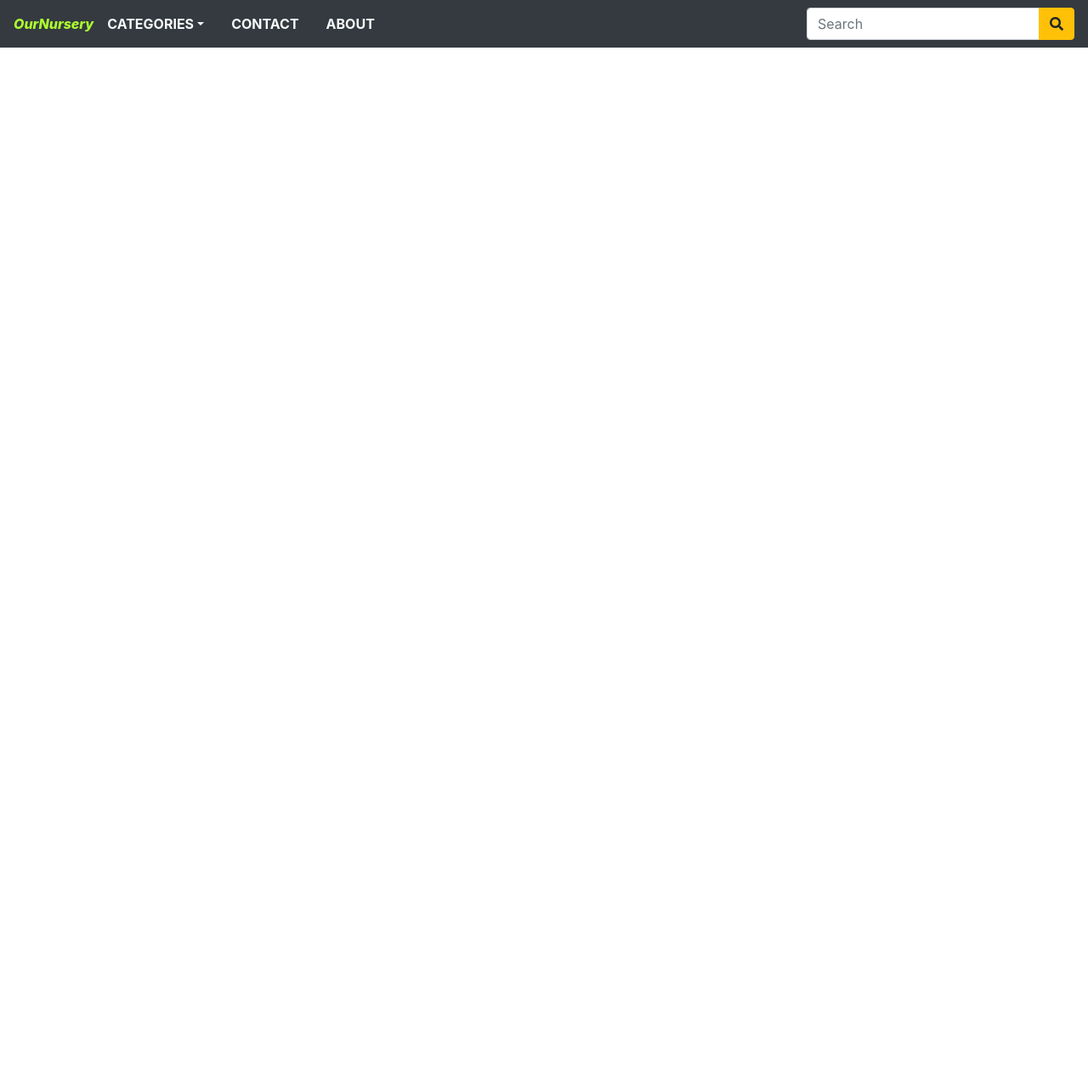
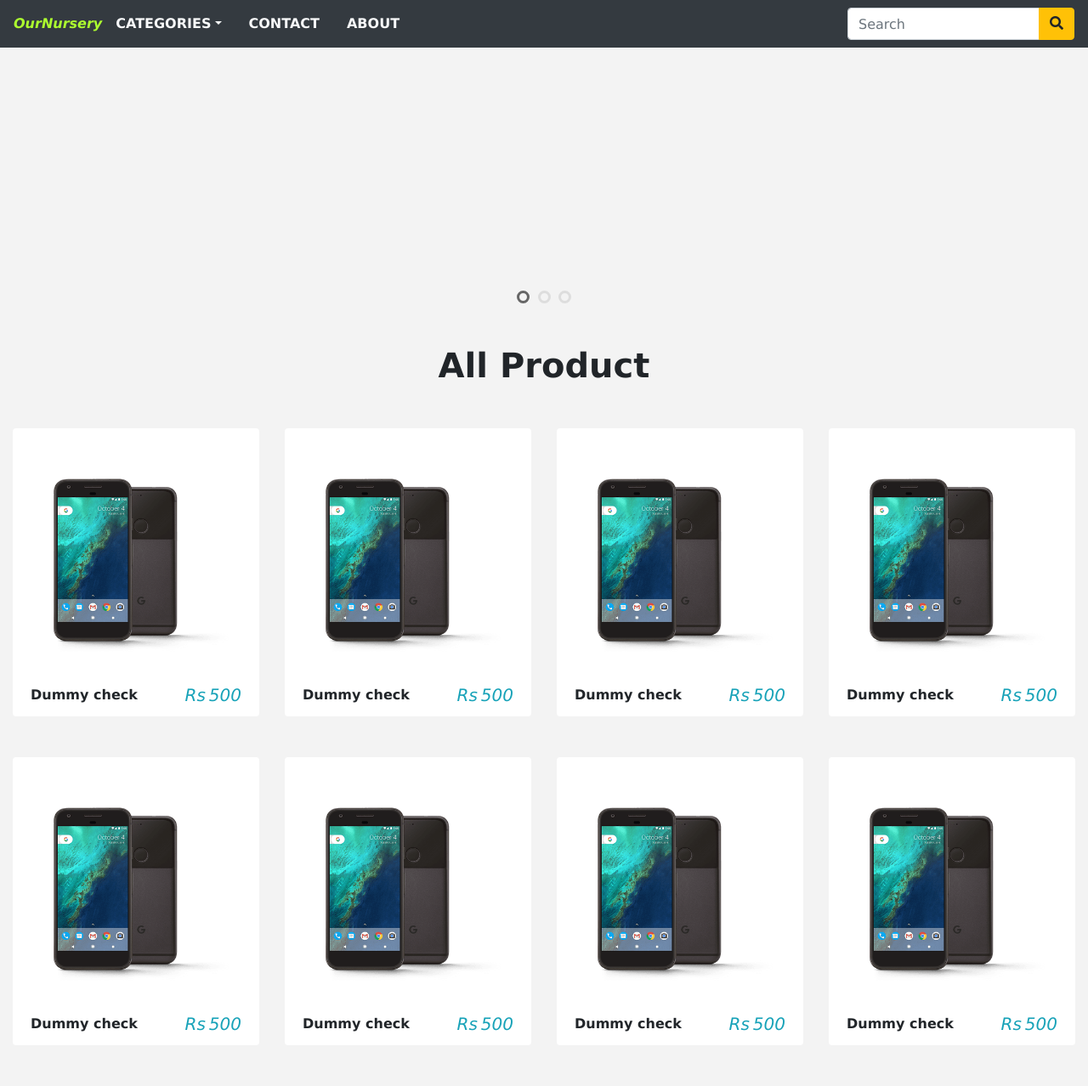
Before and after one commit to rutvikpande/Online-Nursery-Store, a Django app: page / in a window 1280 px wide. Shown: the whole page at 85% size. Before the commit the page ends 56 px from the top, so only its background shows below. Run offline with Django 4.2, Linux system fonts and the light colour scheme; some libraries are stand-ins or nearby versions.

Commit message:
Designed Home Page layout and work on product description rendering

```diff
--- /dev/null
+++ b/ons/store/static/css/base.css
@@ -0,0 +1,21 @@
+body {
+    background: #f3f3f3;
+  }
+
+  .product_title {
+    font-size: 20px;
+    text-transform: uppercase;
+    letter-spacing: .2em;
+    padding-top: 15px;
+    padding-bottom: 10px;
+  }
+
+  .product_text {
+    padding-right: 20px;
+  }
+
+  .product_description {
+    font-size: 16px;
+    text-transform: uppercase;
+    letter-spacing: .2em;
+  }
--- /dev/null
+++ b/ons/store/static/css/slide.css
@@ -0,0 +1,89 @@
+
+*
+{
+box-sizing: border-box;
+}
+body
+{
+font-family: Verdana, sans-serif;
+}
+
+.image-sliderfade
+{
+display: none;
+}
+
+img
+{
+vertical-align: middle;
+}
+
+/* Slideshow container */
+.container
+{
+max-width: 100%;
+position: relative;
+margin: auto;
+padding-top: 10px;
+}
+
+/* Caption text */
+.text
+{
+color: #f2f2f2;
+font-size: 15px;
+padding: 20px 15px;
+position: absolute;
+right: 10px;
+bottom: 10px;
+width: 40%;
+background: rgba(0, 0, 0, .7);
+text-align: left;
+}
+
+/* The dots/bullets/indicators */
+.dot
+{
+height: 15px;
+width: 15px;
+margin: 0 2px;
+background-color: transparent;
+border-color: #ddd;
+border-width: 5 px;
+border-style: solid;
+border-radius: 50%;
+display: inline-block;
+transition: border-color 0.6s ease;
+}
+
+.active
+{
+border-color: #666;
+}
+
+/* Animation */
+.fade
+{
+-webkit-animation-name: fade-image;
+-webkit-animation-duration: 1.5s;
+animation-name: fade-image;
+animation-duration: 1.5s;
+}
+
+@-webkit-keyframes fade-image
+{
+from {opacity: .4}
+to {opacity: 1}
+}
+
+@keyframes fade-image
+{
+from {opacity: .4}
+to {opacity: 1}
+}
+
+/* On smaller screens, decrease text size */
+@media only screen and (max-width: 300px)
+{
+.text {font-size: 11px}
+}
--- /dev/null
+++ b/ons/store/static/js/slide.js
@@ -0,0 +1,39 @@
+var slideIndex = 0;
+showSlides(); // call showslide method
+
+function showSlides()
+{
+	var i;
+
+	// get the array of divs' with classname image-sliderfade
+	var slides = document.getElementsByClassName("image-sliderfade");
+
+	// get the array of divs' with classname dot
+	var dots = document.getElementsByClassName("dot");
+
+	for (i = 0; i < slides.length; i++) {
+		// initially set the display to
+		// none for every image.
+		slides[i].style.display = "none";
+	}
+
+	// increase by 1, Global variable
+	slideIndex++;
+
+	// check for boundary
+	if (slideIndex > slides.length)
+	{
+		slideIndex = 1;
+	}
+
+	for (i = 0; i < dots.length; i++) {
+		dots[i].className = dots[i].className.
+							replace(" active", "");
+	}
+
+	slides[slideIndex - 1].style.display = "block";
+	dots[slideIndex - 1].className += " active";
+
+	// Change image every 2 seconds
+	setTimeout(showSlides, 2000);
+}
--- a/ons/store/templates/base.html
+++ b/ons/store/templates/base.html
@@ -1,3 +1,4 @@
+{% load static %}
 <!doctype html>
 <html lang="en">
   <head>
@@ -9,49 +10,23 @@
 
 <link rel="stylesheet" href="https://stackpath.bootstrapcdn.com/bootstrap/4.3.1/css/bootstrap.min.css" integrity="sha384-ggOyR0iXCbMQv3Xipma34MD+dH/1fQ784/j6cY/iJTQUOhcWr7x9JvoRxT2MZw1T" crossorigin="anonymous">
 <link rel="stylesheet" href="https://use.fontawesome.com/releases/v5.8.1/css/all.css" integrity="sha384-50oBUHEmvpQ+1lW4y57PTFmhCaXp0ML5d60M1M7uH2+nqUivzIebhndOJK28anvf" crossorigin="anonymous">
-    <title>{% block title %} {% endblock %}</title>
+<link rel="stylesheet" href="{% static 'css/base.css' %}">
+<title>{% block title %} {% endblock %}</title>
   </head>
   <body>
-<!-- <header>
-    <a href="{% url 'home' %}">Home</a> |
-    <a href="{% url 'about' %}">About</a>
-</header> -->
 
-<nav class="navbar navbar-expand-md navbar-light bg-dark">
-  <a href="/" style="color:greenyellow;font-weight: 800"><i>OurNursery</i></a>
-  <button type="buton" class="navbar-toggler bg-light" data-toggle="collapse" data-target="#nav" name="button"><span class="navbar-toggler-icon"></span></button>
-  <div class="collapse navbar-collapse justify-content-between" id="nav">
-  <ul class="navbar-nav">
-    <li class="nav-item dropdown"><a class="nav-link text-light text-uppercase font-weight-bold px-3 dropdown-toggle" href="" data-toggle="dropdown">Categories</a>
-      <div class="dropdown-menu">
-        <a class="dropdowm-item" href ="">Category 1</a><br>
-        <a class="dropdowm-item" href ="">Category 2</a><br>
-        <a class="dropdowm-item" href ="">Category 3</a><br>
-        <a class="dropdowm-item" href ="">Category 4</a><br>
-        <a class="dropdowm-item" href ="">Category 5</a><br>
-      </div>
-    </li>
-    <li class="nav-item"><a class="nav-link text-light text-uppercase font-weight-bold px-3" href="">Contact</a></li>
-    <li class="nav-item"><a class="nav-link text-light text-uppercase font-weight-bold px-3" href="">About</a></li>
-  </ul>
+ {% include 'navbar.html' %}
+ {% block content %}
 
-  <form class="form-inline ml-3">
-    <div class="input-group">
-      <input type="text" class="form-control" placeholder="Search">
-      <div class="input-group-append">
-        <button type="button" class="btn btn-warning" name="button"><i class="fas fa-search"></i></button>
-      </div>
-    </div>
-  </form>
-</nav>
- <!-- {% block content %}
+{% endblock %}
 
-{% endblock %} -->
+{% include 'footer.html' %}
 
 <!-- Optional JavaScript -->
     <!-- jQuery first, then Popper.js, then Bootstrap JS -->
     <script src="https://code.jquery.com/jquery-3.3.1.slim.min.js" integrity="sha384-q8i/X+965DzO0rT7abK41JStQIAqVgRVzpbzo5smXKp4YfRvH+8abtTE1Pi6jizo" crossorigin="anonymous"></script>
     <script src="https://cdnjs.cloudflare.com/ajax/libs/popper.js/1.14.7/umd/popper.min.js" integrity="sha384-UO2eT0CpHqdSJQ6hJty5KVphtPhzWj9WO1clHTMGa3JDZwrnQq4sF86dIHNDz0W1" crossorigin="anonymous"></script>
     <script src="https://stackpath.bootstrapcdn.com/bootstrap/4.3.1/js/bootstrap.min.js" integrity="sha384-JjSmVgyd0p3pXB1rRibZUAYoIIy6OrQ6VrjIEaFf/nJGzIxFDsf4x0xIM+B07jRM" crossorigin="anonymous"></script>
+
   </body>
 </html>
--- a/ons/store/templates/home.html
+++ b/ons/store/templates/home.html
@@ -1,7 +1,76 @@
 {% extends 'base.html' %}
+{% load static %}
 {% block title %}
 Home
 {% endblock %}
 {% block content %}
-<h1>Home page</h1>
+<!-- Slideshow container -->
+<link rel="stylesheet" href="{% static 'css/slide.css' %}"  >
+
+
+    <!--HTML Code-->
+<!-- Slideshow Container Div -->
+<div class="container">
+
+    <!-- Full-width images with caption text -->
+    <div class="image-sliderfade fade">
+        <img src="{% static 'img/image.jpg' %}" style="width:100%">
+    </div>
+
+    <div class="image-sliderfade fade">
+        <img src="{% static 'img/image.jpg' %}" style="width:100%">
+    </div>
+
+    <div class="image-sliderfade fade">
+        <img src="{% static 'img/image.jpg' %}" style="width:100%">
+    </div>
+
+
+    </div>
+    <br>
+
+    <!-- The dots/circles -->
+    <div style="text-align:center">
+    <span class="dot"></span>
+    <span class="dot"></span>
+    <span class="dot"></span>
+    </div>
+
+    <div class="py-4">
+        <div class="container">
+            <div class="row">
+                <div class="col-10 mx-auto my-2 text-center">
+                    <h1 class="text-captitalze font-weight-bold">
+                        All Product
+                    </h1>
+                </div>
+            </div>
+        </div>
+
+
+    </div>
+
+    <div class="container">
+        <div class="row">
+            {% for i in '12345678' %}
+            <div class="col-9 mx-auto col-md-6 col-lg-3">
+                <div class="card mb-5" style="border-color: transparent;">
+                    <div class="p-4">
+                         <img src="{% static 'img/product-1.png'%}" class="card-img-top" alt="">
+                    </div>
+                    <div class="card-footer d-flex justify-content-between" style="background: transparent;border-color: transparent;">
+                        <p class="font-weight-bold mb-0">
+                            Dummy check
+                        </p>
+                        <h5 class="text-info font-italic mb-0">
+                           <span class="mr-1">Rs</span>500
+                        </h5>
+                    </div>
+                </div>
+            </div>
+            {% endfor %}
+        </div>
+    </div>
+
+    <script src="{% static 'js/slide.js' %}"></script>
 {% endblock %}
--- /dev/null
+++ b/ons/store/templates/navbar.html
@@ -0,0 +1,27 @@
+<nav class="navbar navbar-expand-md navbar-light bg-dark">
+    <a href="/" style="color:greenyellow;font-weight: 800"><i>OurNursery</i></a>
+    <button type="buton" class="navbar-toggler bg-light" data-toggle="collapse" data-target="#nav" name="button"><span class="navbar-toggler-icon"></span></button>
+    <div class="collapse navbar-collapse justify-content-between" id="nav">
+    <ul class="navbar-nav">
+      <li class="nav-item dropdown"><a class="nav-link text-light text-uppercase font-weight-bold px-3 dropdown-toggle" href="" data-toggle="dropdown">Categories</a>
+        <div class="dropdown-menu">
+          <a class="dropdowm-item" href ="">Category 1</a><br>
+          <a class="dropdowm-item" href ="">Category 2</a><br>
+          <a class="dropdowm-item" href ="">Category 3</a><br>
+          <a class="dropdowm-item" href ="">Category 4</a><br>
+          <a class="dropdowm-item" href ="">Category 5</a><br>
+        </div>
+      </li>
+      <li class="nav-item"><a class="nav-link text-light text-uppercase font-weight-bold px-3" href="">Contact</a></li>
+      <li class="nav-item"><a class="nav-link text-light text-uppercase font-weight-bold px-3" href="">About</a></li>
+    </ul>
+
+    <form class="form-inline ml-3">
+      <div class="input-group">
+        <input type="text" class="form-control" placeholder="Search">
+        <div class="input-group-append">
+          <button type="button" class="btn btn-warning" name="button"><i class="fas fa-search"></i></button>
+        </div>
+      </div>
+    </form>
+  </nav>
--- a/ons/store/urls.py
+++ b/ons/store/urls.py
@@ -3,5 +3,5 @@
 
 urlpatterns = [
     path('', views.home , name='home'),
-    path('about/',views.aboutPage , name='about'),
+    path('product/',views.productPage , name='product'),
 ]
--- a/ons/store/views.py
+++ b/ons/store/views.py
@@ -3,7 +3,7 @@
 def home(request):
     return render(request, 'home.html')
 
-def aboutPage(request):
-    return render(request, 'about.html')
+def productPage(request):
+    return render(request, 'product.html')
 
 # Create your views here.
```
Also changed, not shown: ons/store/templates/about.html (deleted, +0 -7 lines), ons/store/templates/product.html (added, +34 -0 lines), ons/store/static/img/image.jpg (added), ons/store/static/img/product-1.png (added), ons/store/static/img/product-2.png (added), ons/store/static/img/product-3.png (added), ons/store/static/img/product-4.png (added), ons/store/static/img/product-5.png (added), ons/store/static/img/product-6.png (added), ons/store/static/img/product-7.png (added), ons/store/static/img/product-8.png (added), ons/store/templates/footer.html (added).
